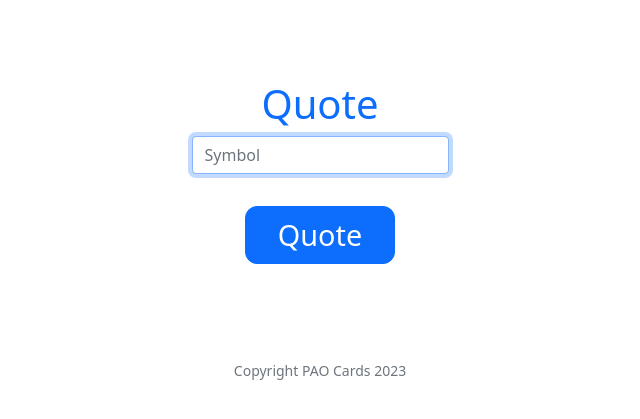
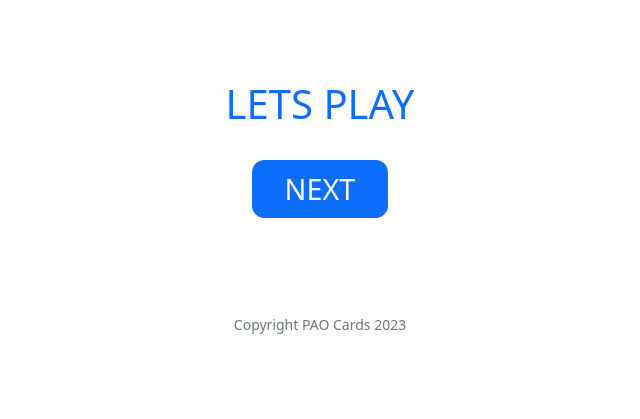
Before and after one commit to d-bliss/paocards, a Flask app: template templates/play.html in a window 1280 px wide. Shown: the part 76-495 px from the top of the page, without its empty margins (320-960 px from the left). Run offline with Flask 2, Linux system fonts and the light colour scheme; the template is opened without the code that fills it, so the values that code supplies are empty; some libraries are stand-ins or nearby versions.

Commit message:
Wed, Jan 18, 2023, 11:47 PM +00:00

```diff
--- a/templates/play.html
+++ b/templates/play.html
@@ -5,11 +5,11 @@ PLAY
 {% endblock %}
 
 {% block main %}
-<h1 class="text-primary">Quote</h1>
+<h1 class="text-primary">LETS PLAY</h1>
 <form action="/play" method="post">
     <div class="mb-3">
-        <input autocomplete="off" autofocus class="form-control mx-auto w-auto" name="symbol" placeholder="Symbol">
+
     </div>
-    <button class="btn btn-primary .me-3" type="submit">Quote</button>
+    <button class="btn btn-primary .me-3" type="submit">NEXT</button>
 </form>
 {% endblock %}
```
Also changed, not shown: 1 other file.
